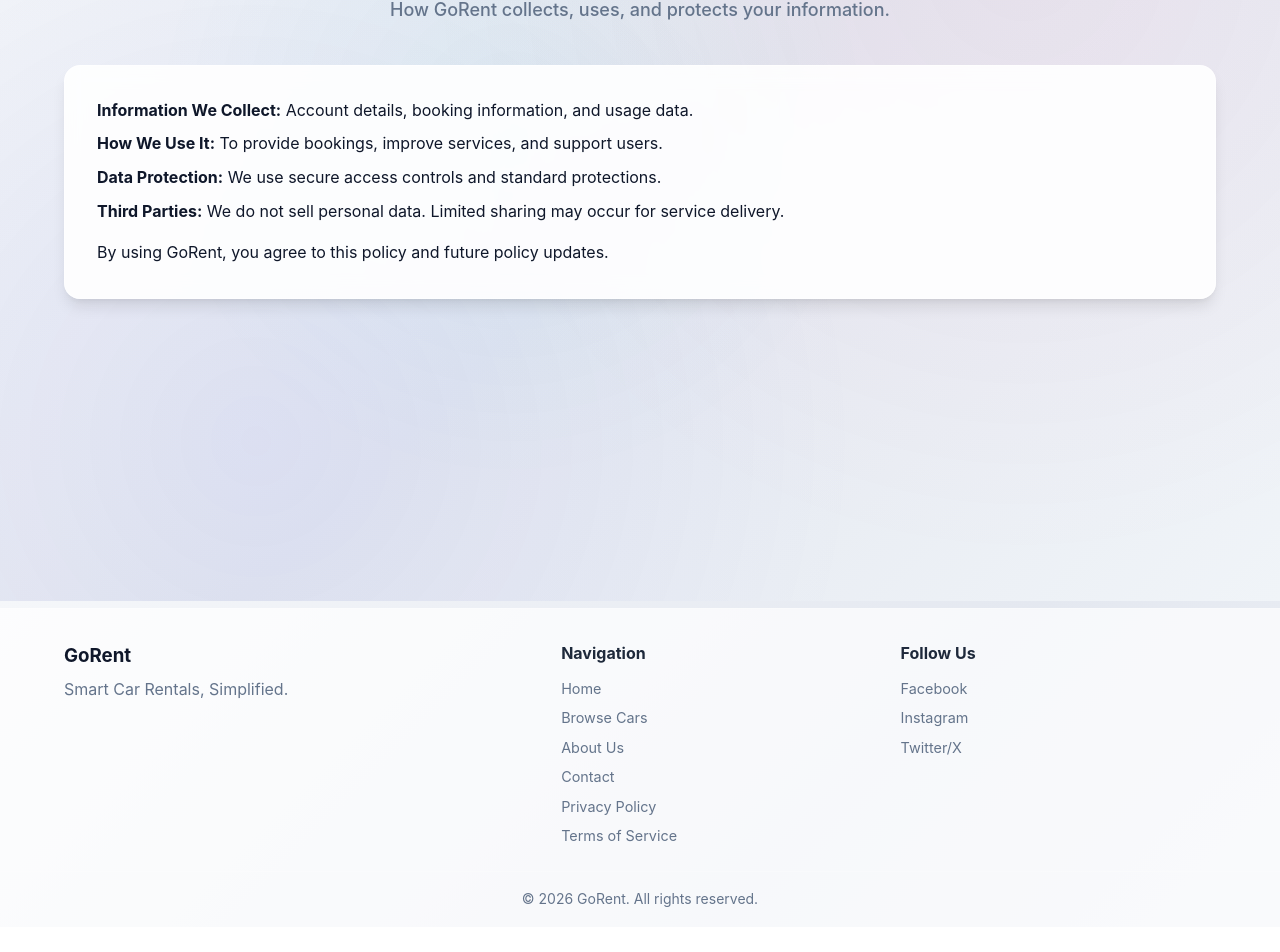
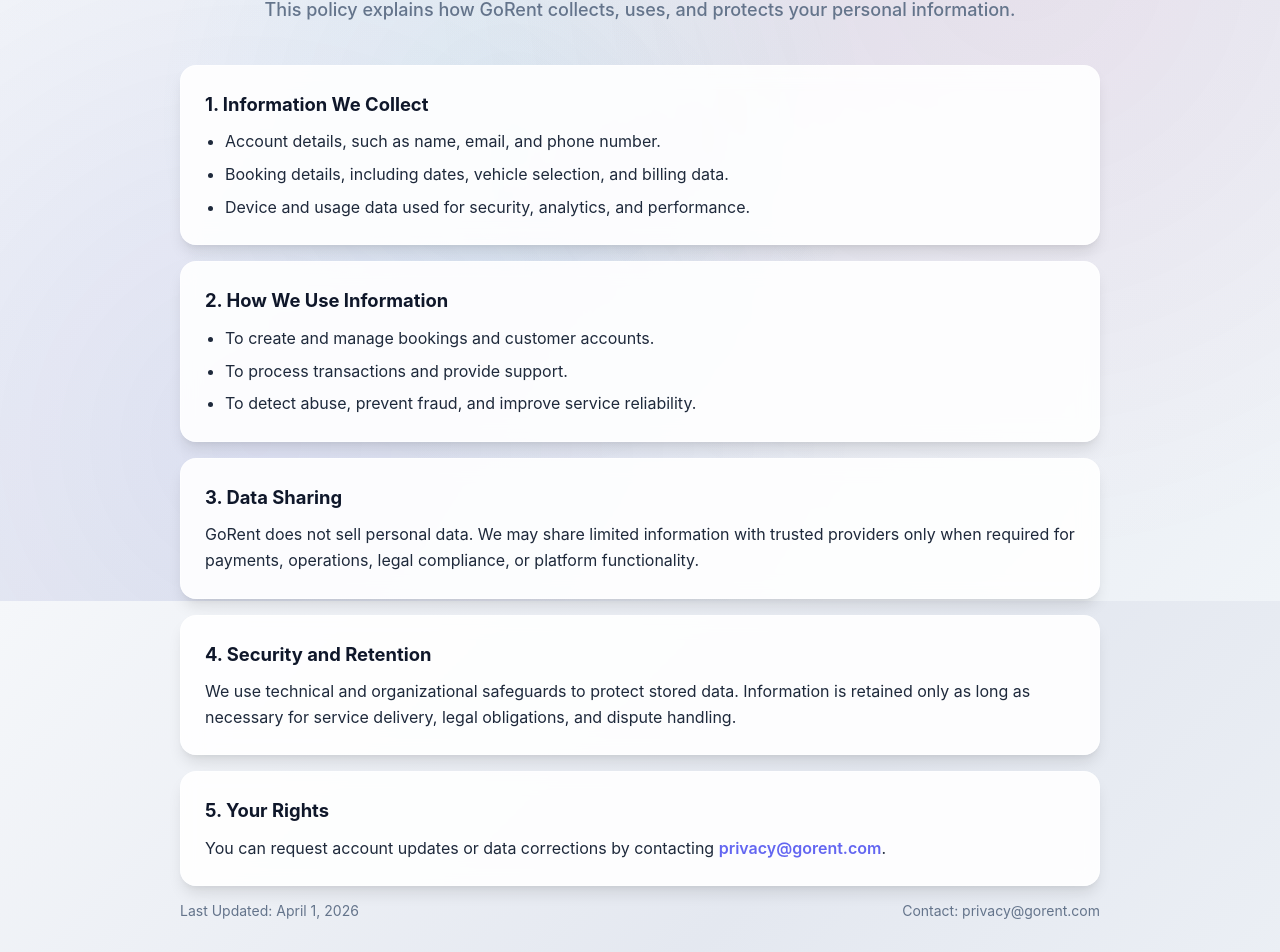
Before and after one commit to niteshkumar8848/GoRent, a React (Create React App) app in the folder gorent-frontend/: page /privacy-policy in a window 1280 px wide. Shown: the part 199-1151 px from the top of the page. Before the commit the page ends 1126 px from the top, so only its background shows below. Built offline with nearby package versions, Linux system fonts and the light colour scheme; no server answers.

Commit message:
data update

```diff
--- a/gorent-frontend/src/index.css
+++ b/gorent-frontend/src/index.css
@@ -1206,6 +1206,14 @@
     margin: 1.5rem;
     padding: 1.75rem;
   }
+
+  .contact-grid {
+    grid-template-columns: 1fr;
+  }
+
+  .legal-meta {
+    flex-direction: column;
+  }
 }
 
 /* Utility Classes */
@@ -1378,6 +1386,86 @@
   border: 1px solid var(--card-border);
   animation: fadeInUp 0.4s ease-out;
   transition: background-color 0.3s ease, border-color 0.3s ease;
+}
+
+/* About / Legal / Contact Pages */
+.legal-header {
+  max-width: 820px;
+  margin-left: auto;
+  margin-right: auto;
+}
+
+.legal-container {
+  max-width: 920px;
+  margin: 0 auto;
+  display: grid;
+  gap: 1rem;
+}
+
+.legal-card {
+  background: var(--card-bg);
+  border: 1px solid var(--card-border);
+  box-shadow: var(--shadow-md);
+  border-radius: var(--radius-lg);
+  padding: 1.5rem;
+  backdrop-filter: blur(10px);
+  -webkit-backdrop-filter: blur(10px);
+}
+
+.legal-card h2 {
+  font-size: 1.15rem;
+  font-weight: 700;
+  color: var(--dark-color);
+  margin-bottom: 0.625rem;
+}
+
+.legal-card p {
+  color: var(--dark-secondary);
+}
+
+.legal-card a {
+  color: var(--primary-color);
+  text-decoration: none;
+  font-weight: 600;
+}
+
+.legal-card a:hover {
+  text-decoration: underline;
+}
+
+.legal-muted {
+  color: var(--text-muted);
+  font-size: 0.9375rem;
+  margin-bottom: 0.75rem;
+}
+
+.legal-list {
+  margin: 0.25rem 0 0;
+  padding-left: 1.25rem;
+  color: var(--dark-secondary);
+  display: grid;
+  gap: 0.45rem;
+}
+
+.legal-highlight {
+  border-color: rgba(99, 102, 241, 0.35);
+  background: linear-gradient(135deg, rgba(99, 102, 241, 0.1), var(--card-bg));
+}
+
+.legal-meta {
+  max-width: 920px;
+  margin: 0.85rem auto 0;
+  display: flex;
+  justify-content: space-between;
+  gap: 0.75rem;
+  color: var(--text-muted);
+  font-size: 0.875rem;
+}
+
+.contact-grid {
+  display: grid;
+  grid-template-columns: repeat(2, minmax(0, 1fr));
+  gap: 1rem;
 }
 
 .settings-info {
--- a/gorent-frontend/src/pages/Contact.js
+++ b/gorent-frontend/src/pages/Contact.js
@@ -2,19 +2,38 @@
   return (
     <div className="page">
       <div className="container">
-        <div className="page-header">
+        <header className="page-header legal-header">
           <h1 className="page-title">Contact</h1>
-          <p className="page-subtitle">Need help with a booking? We are here to support you.</p>
-        </div>
+          <p className="page-subtitle">Need help with your rental? Our support team is ready to assist.</p>
+        </header>
 
-        <div className="settings-card">
-          <p><strong>Email:</strong> support@gorent.com</p>
-          <p className="mt-1"><strong>Phone:</strong> +977-01-0000000</p>
-          <p className="mt-1"><strong>Support Hours:</strong> 9:00 AM - 8:00 PM (Daily)</p>
-          <p className="mt-2">
-            For faster help, include your booking ID and registered email in your message.
-          </p>
-        </div>
+        <section className="legal-container">
+          <div className="contact-grid">
+            <article className="legal-card">
+              <h2>Customer Support</h2>
+              <p className="legal-muted">For booking, payment, and cancellation assistance.</p>
+              <p><strong>Email:</strong> <a href="mailto:support@gorent.com">support@gorent.com</a></p>
+              <p><strong>Phone:</strong> <a href="tel:+977010000000">+977-01-0000000</a></p>
+              <p><strong>Hours:</strong> Daily, 9:00 AM - 8:00 PM</p>
+            </article>
+
+            <article className="legal-card">
+              <h2>Business & Partnerships</h2>
+              <p className="legal-muted">For fleet onboarding and strategic collaboration.</p>
+              <p><strong>Email:</strong> <a href="mailto:partners@gorent.com">partners@gorent.com</a></p>
+              <p><strong>Response Time:</strong> Within 1-2 business days</p>
+            </article>
+          </div>
+
+          <article className="legal-card legal-highlight">
+            <h2>Before You Contact Us</h2>
+            <ul className="legal-list">
+              <li>Include your booking ID and registered email.</li>
+              <li>Share screenshots when reporting a technical issue.</li>
+              <li>For urgent trip-day issues, call support for fastest help.</li>
+            </ul>
+          </article>
+        </section>
       </div>
     </div>
   );
--- a/gorent-frontend/src/pages/PrivacyPolicy.js
+++ b/gorent-frontend/src/pages/PrivacyPolicy.js
@@ -2,18 +2,62 @@
   return (
     <div className="page">
       <div className="container">
-        <div className="page-header">
+        <header className="page-header legal-header">
           <h1 className="page-title">Privacy Policy</h1>
-          <p className="page-subtitle">How GoRent collects, uses, and protects your information.</p>
-        </div>
+          <p className="page-subtitle">
+            This policy explains how GoRent collects, uses, and protects your personal information.
+          </p>
+        </header>
 
-        <div className="settings-card">
-          <p><strong>Information We Collect:</strong> Account details, booking information, and usage data.</p>
-          <p className="mt-1"><strong>How We Use It:</strong> To provide bookings, improve services, and support users.</p>
-          <p className="mt-1"><strong>Data Protection:</strong> We use secure access controls and standard protections.</p>
-          <p className="mt-1"><strong>Third Parties:</strong> We do not sell personal data. Limited sharing may occur for service delivery.</p>
-          <p className="mt-2">By using GoRent, you agree to this policy and future policy updates.</p>
-        </div>
+        <section className="legal-container">
+          <article className="legal-card">
+            <h2>1. Information We Collect</h2>
+            <ul className="legal-list">
+              <li>Account details, such as name, email, and phone number.</li>
+              <li>Booking details, including dates, vehicle selection, and billing data.</li>
+              <li>Device and usage data used for security, analytics, and performance.</li>
+            </ul>
+          </article>
+
+          <article className="legal-card">
+            <h2>2. How We Use Information</h2>
+            <ul className="legal-list">
+              <li>To create and manage bookings and customer accounts.</li>
+              <li>To process transactions and provide support.</li>
+              <li>To detect abuse, prevent fraud, and improve service reliability.</li>
+            </ul>
+          </article>
+
+          <article className="legal-card">
+            <h2>3. Data Sharing</h2>
+            <p>
+              GoRent does not sell personal data. We may share limited information with trusted providers only when
+              required for payments, operations, legal compliance, or platform functionality.
+            </p>
+          </article>
+
+          <article className="legal-card">
+            <h2>4. Security and Retention</h2>
+            <p>
+              We use technical and organizational safeguards to protect stored data. Information is retained only as
+              long as necessary for service delivery, legal obligations, and dispute handling.
+            </p>
+          </article>
+
+          <article className="legal-card">
+            <h2>5. Your Rights</h2>
+            <p>
+              You can request account updates or data corrections by contacting
+              {" "}
+              <a href="mailto:privacy@gorent.com">privacy@gorent.com</a>.
+            </p>
+          </article>
+        </section>
+
+        <section className="legal-meta">
+          <p>Last Updated: April 1, 2026</p>
+          <p>Contact: privacy@gorent.com</p>
+        </section>
       </div>
     </div>
   );
--- a/gorent-frontend/src/pages/TermsOfService.js
+++ b/gorent-frontend/src/pages/TermsOfService.js
@@ -2,18 +2,57 @@
   return (
     <div className="page">
       <div className="container">
-        <div className="page-header">
+        <header className="page-header legal-header">
           <h1 className="page-title">Terms of Service</h1>
-          <p className="page-subtitle">Terms and conditions for using GoRent.</p>
-        </div>
+          <p className="page-subtitle">Terms and conditions that govern use of the GoRent platform.</p>
+        </header>
 
-        <div className="settings-card">
-          <p><strong>Eligibility:</strong> Users must provide accurate information during registration and booking.</p>
-          <p className="mt-1"><strong>Bookings:</strong> Rental dates, pricing, and vehicle availability are subject to confirmation.</p>
-          <p className="mt-1"><strong>Payments & Cancellations:</strong> Charges and refunds follow the booking terms shown at checkout.</p>
-          <p className="mt-1"><strong>Prohibited Use:</strong> Misuse, fraud, or unauthorized actions may result in account restrictions.</p>
-          <p className="mt-2">By using GoRent, you agree to comply with these terms.</p>
-        </div>
+        <section className="legal-container">
+          <article className="legal-card">
+            <h2>1. Eligibility and Account Responsibility</h2>
+            <p>
+              Users must provide accurate and current information while registering and booking. You are responsible
+              for all activity under your account credentials.
+            </p>
+          </article>
+
+          <article className="legal-card">
+            <h2>2. Booking and Availability</h2>
+            <p>
+              Vehicle listings, prices, and availability may change and are confirmed at the time of booking.
+              Reservation details shown during checkout form part of your rental agreement.
+            </p>
+          </article>
+
+          <article className="legal-card">
+            <h2>3. Payments, Cancellations, and Refunds</h2>
+            <p>
+              Charges, cancellation windows, and refund conditions are applied according to the terms displayed
+              at checkout and on your booking details page.
+            </p>
+          </article>
+
+          <article className="legal-card">
+            <h2>4. Prohibited Activities</h2>
+            <ul className="legal-list">
+              <li>Fraudulent bookings or payment misuse.</li>
+              <li>Unauthorized access attempts or service disruption.</li>
+              <li>Submission of false identity or vehicle usage information.</li>
+            </ul>
+          </article>
+
+          <article className="legal-card legal-highlight">
+            <p>
+              By accessing or using GoRent, you agree to these Terms of Service. Continued use after updates means
+              you accept the revised terms.
+            </p>
+          </article>
+        </section>
+
+        <section className="legal-meta">
+          <p>Last Updated: April 1, 2026</p>
+          <p>Contact: legal@gorent.com</p>
+        </section>
       </div>
     </div>
   );
```
Also changed, not shown: gorent-frontend/src/pages/AboutUs.js (+44 -13 lines).
